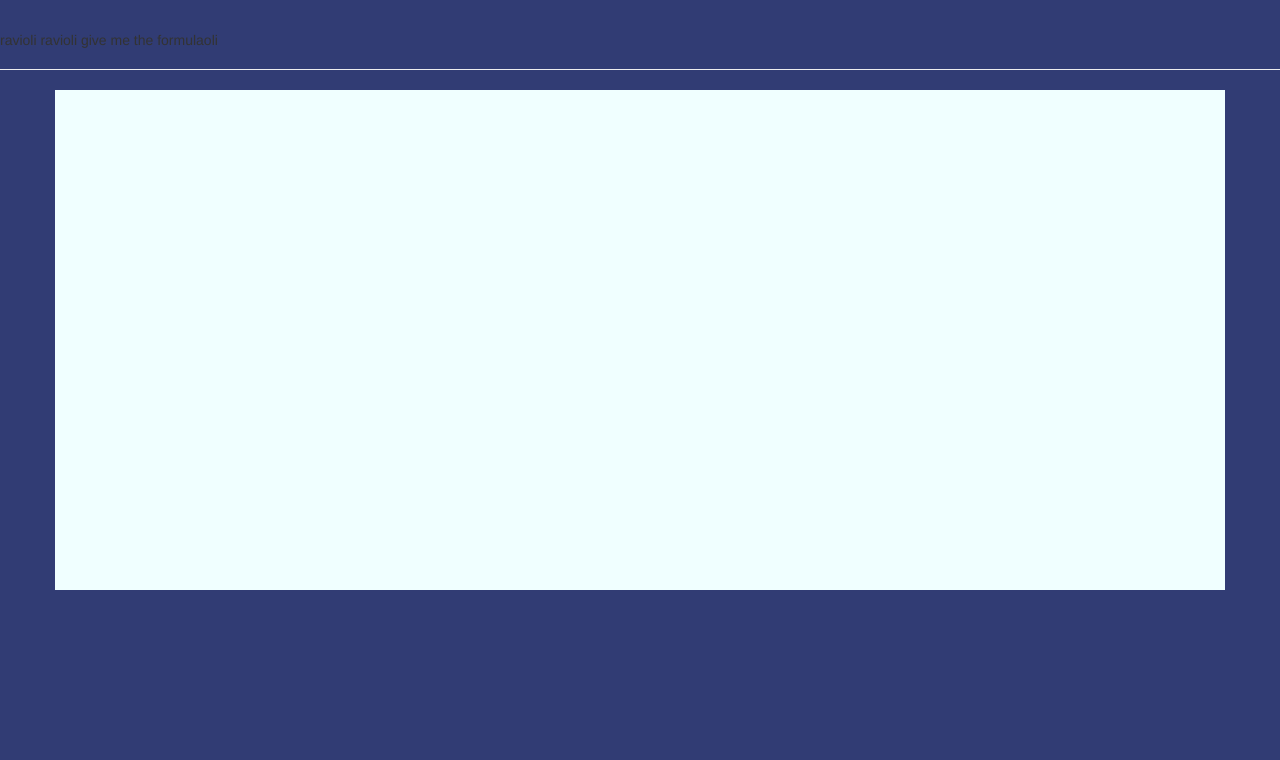
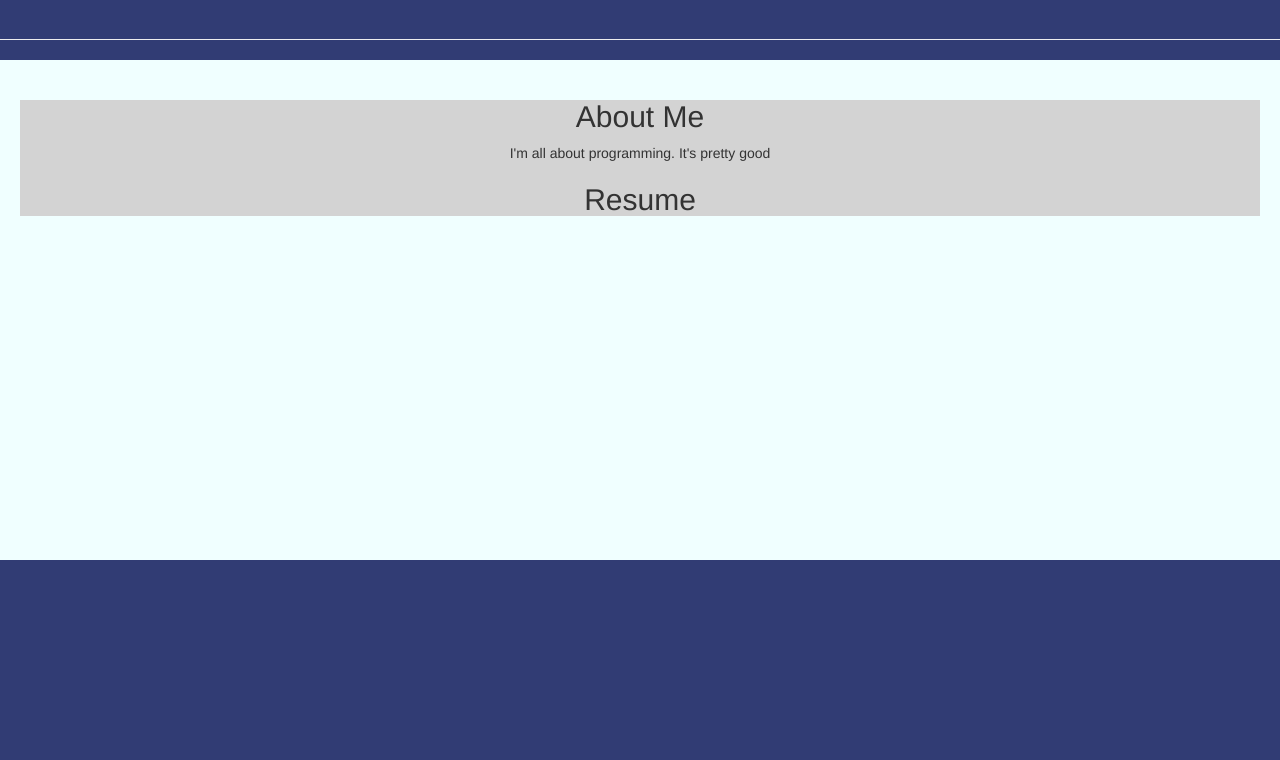
Before and after one commit to TNychka/FocusTime, a PHP site: page / in a window 1280 px wide. Shown: the part 280-1040 px from the top of the page. Run offline with PHP 8.4, Linux system fonts and the light colour scheme.

Commit message:
About section updates

```diff
--- a/index.html
+++ b/index.html
@@ -28,13 +28,19 @@
                 <h1 id="Jumbotron-header">Nychka's Rendition of a Project Exhibition</h1>
                 <p id="Jumbotron-header">I like programming</p>
             </div>
-            <p>ravioli ravioli give me the formulaoli</p>
+<!--            <p>ravioli ravioli give me the formulaoli</p>-->
         </div>
 
 
         <!--about-->
         <div id="about" class="container">
-            <div id="about about-subsection" class="container"
+            <div id="about-subsection">
+                <h2>About Me</h2>
+                <div>
+                    <p>I'm all about programming. It's pretty good</p>
+                </div>
+                <h2>Resume</h2>
+            </div>
         </div>
     </body>
 </html>
--- a/stylesheet.css
+++ b/stylesheet.css
@@ -7,22 +7,26 @@ body {
     background-color: RGB(49, 60, 116);
 }
 
+.jumbotron {
+    background-image: url("http://i3.kym-cdn.com/photos/images/facebook/000/862/065/0e9.jpg")
+}
+
+.container {
+    width: 100%
+}
+
 #Jumbotron-header {
     text-align: center;
 }
 
-.jumbotron {
-    background-image: url("http://i3.kym-cdn.com/photos/images/facebook/000/862/065/0e9.jpg")
-}
-
 #about {
     background-color: azure;
+    vertical-align: middle;
+    text-align: center;
+    padding: 20px;
     height: 500px;
 }
 
-#about about-subsection {
-    padding-top: 20px;
-    padding-bottom: 20px;
-    background-color: ivory !important;
-
+#about-subsection {
+   background-color: lightgray;
 }
```
